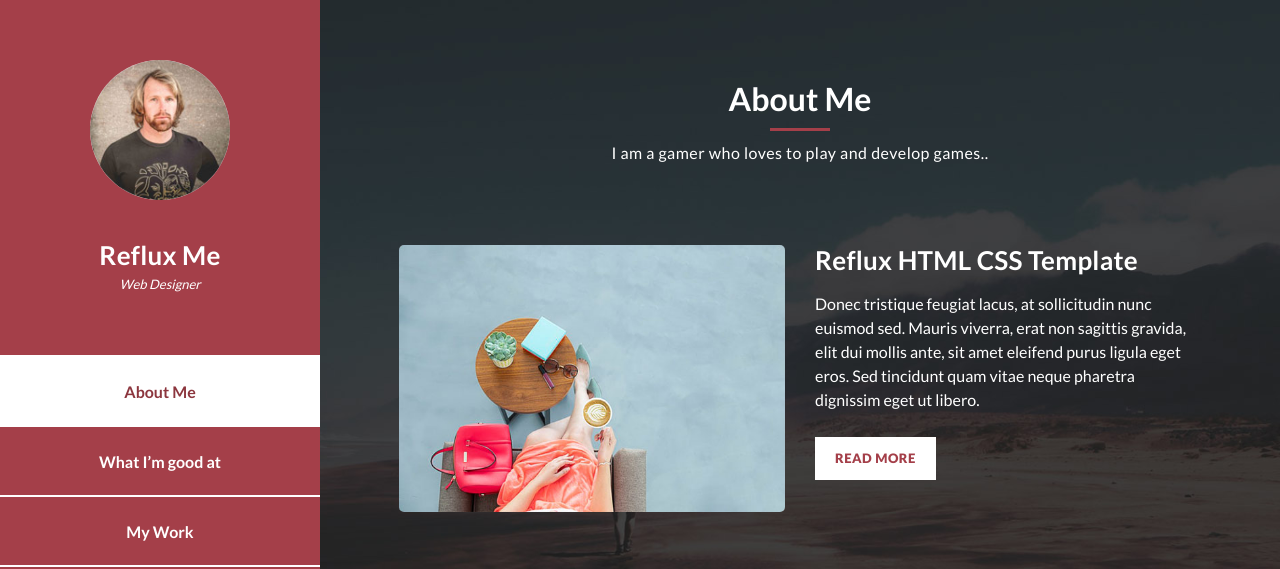
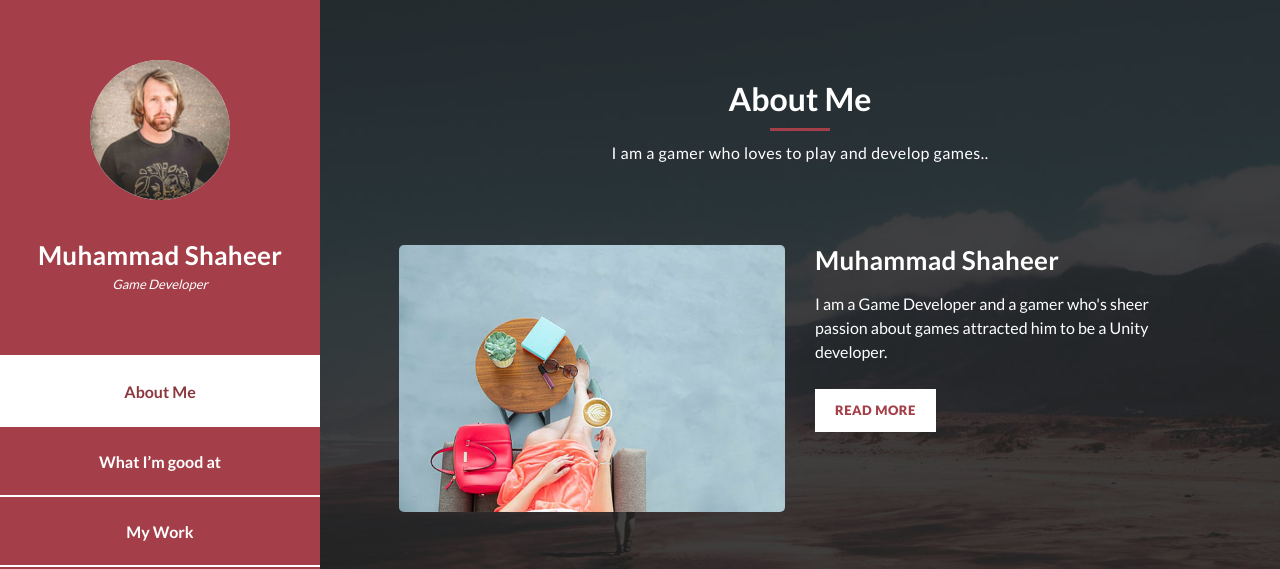
Before and after one commit to ShaheerNazim/MuhammadShaheer.github.io, a plain HTML site: page index.html in a window 1280 px wide. Shown: the top 569 px of the page. Drawn offline with Linux system fonts and the light colour scheme.

Commit message:
Update index.html

```diff
--- a/index.html
+++ b/index.html
@@ -40,8 +40,8 @@ https://templatemo.com/tm-531-reflux
               <a href="#"><img src="assets/images/author-image.jpg" alt="" /></a>
             </div>
             <div class="author-content">
-              <h4>Reflux Me</h4>
-              <span>Web Designer</span>
+              <h4>Muhammad Shaheer</h4>
+              <span>Game Developer</span>
             </div>
             <nav class="main-nav" role="navigation">
               <ul class="main-menu">
@@ -97,13 +97,9 @@ https://templatemo.com/tm-531-reflux
               </div>
               <div class="col-md-6">
                 <div class="right-text">
-                  <h4>Reflux HTML CSS Template</h4>
+                  <h4>Muhammad Shaheer</h4>
                   <p>
-                    Donec tristique feugiat lacus, at sollicitudin nunc euismod
-                    sed. Mauris viverra, erat non sagittis gravida, elit dui
-                    mollis ante, sit amet eleifend purus ligula eget eros. Sed
-                    tincidunt quam vitae neque pharetra dignissim eget ut
-                    libero.
+                    I am a Game Developer and a gamer who's sheer passion about games attracted him to be a Unity developer.
                   </p>
                   <div class="white-button">
                     <a href="#">Read More</a>
```
